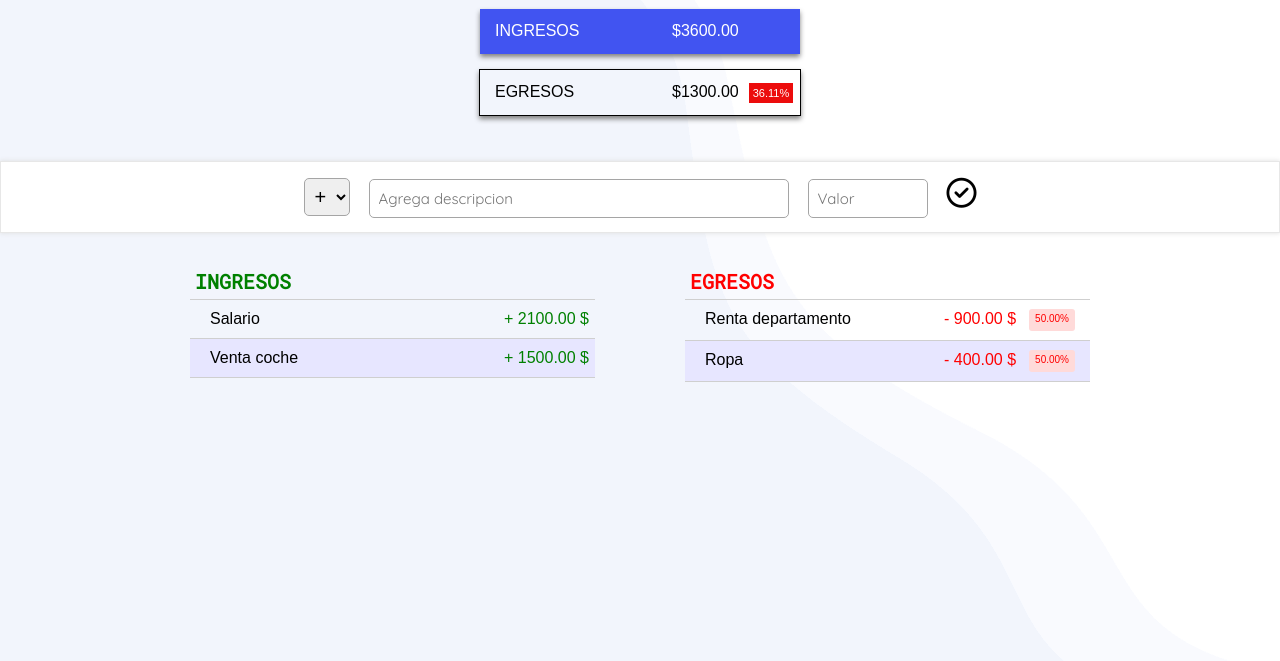
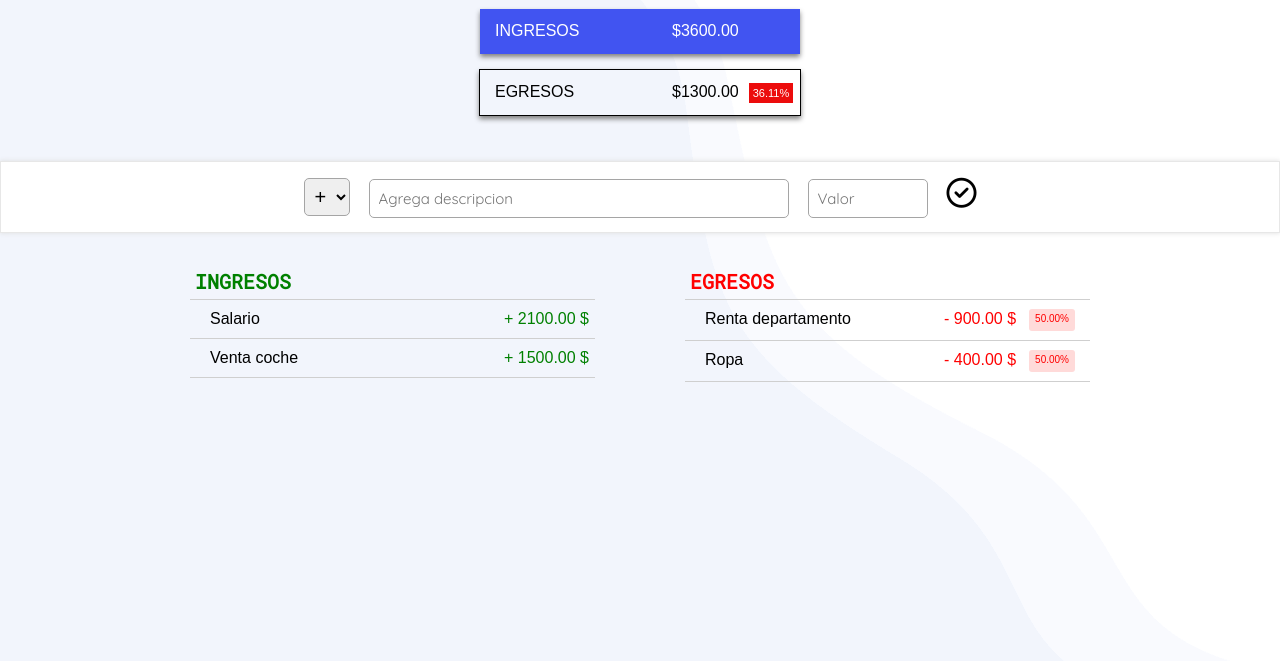
Before and after one commit to Oscarcs36/Aplicaci-nPresupuesto, a plain HTML site: page index.html in a window 1280 px wide. Shown: the part 139-800 px from the top of the page. Drawn offline with Linux system fonts and the light colour scheme; a web font is replaced by a local one.

Commit message:
Cambio de color en las tablas, ntd child

```diff
--- a/css/mostrar-datos.css
+++ b/css/mostrar-datos.css
@@ -80,10 +80,6 @@
   transition: transform 0.3s;
 }
 
-.mostrar-item:nth-child(even){
-  background-color: rgb(231, 230, 255);
-}
-
 .mostrar-item:hover .contenedor-eliminar-item{
   display: block;
 }
```
